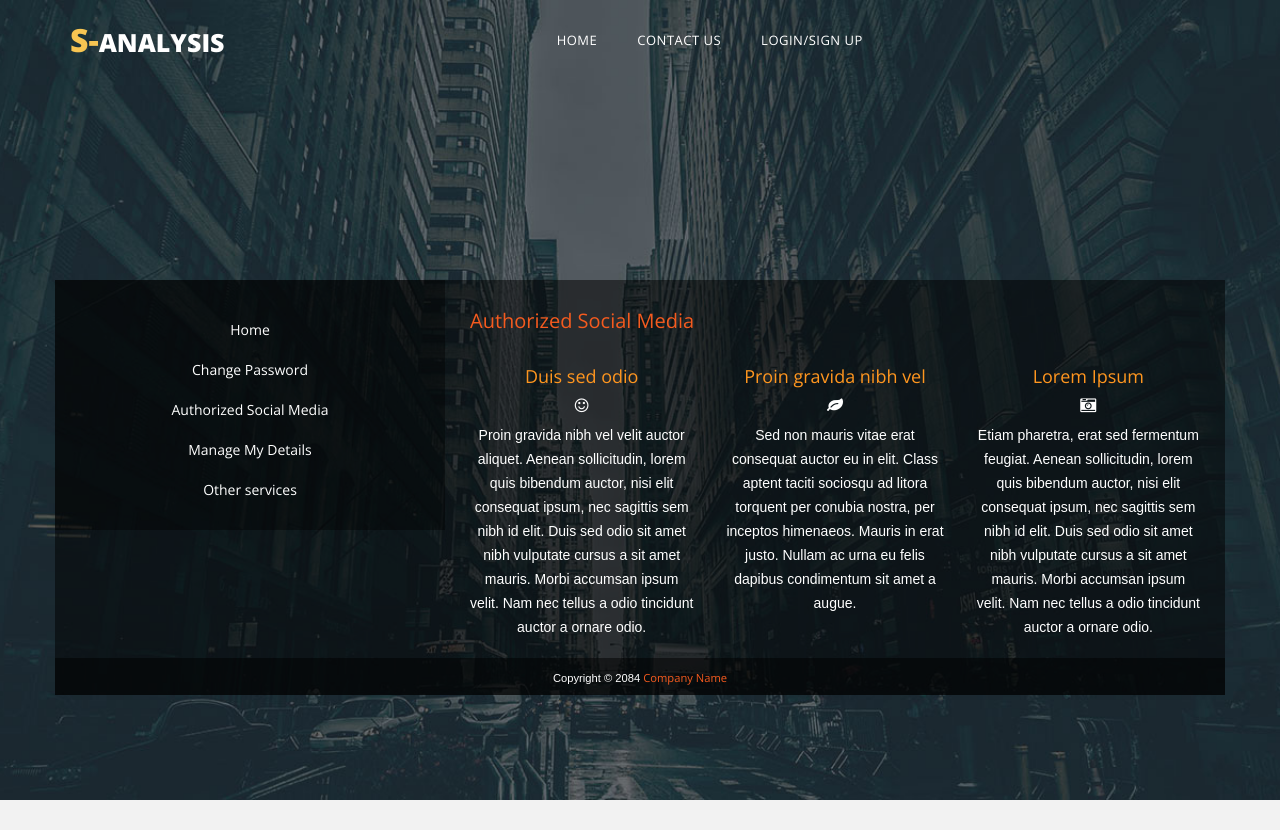
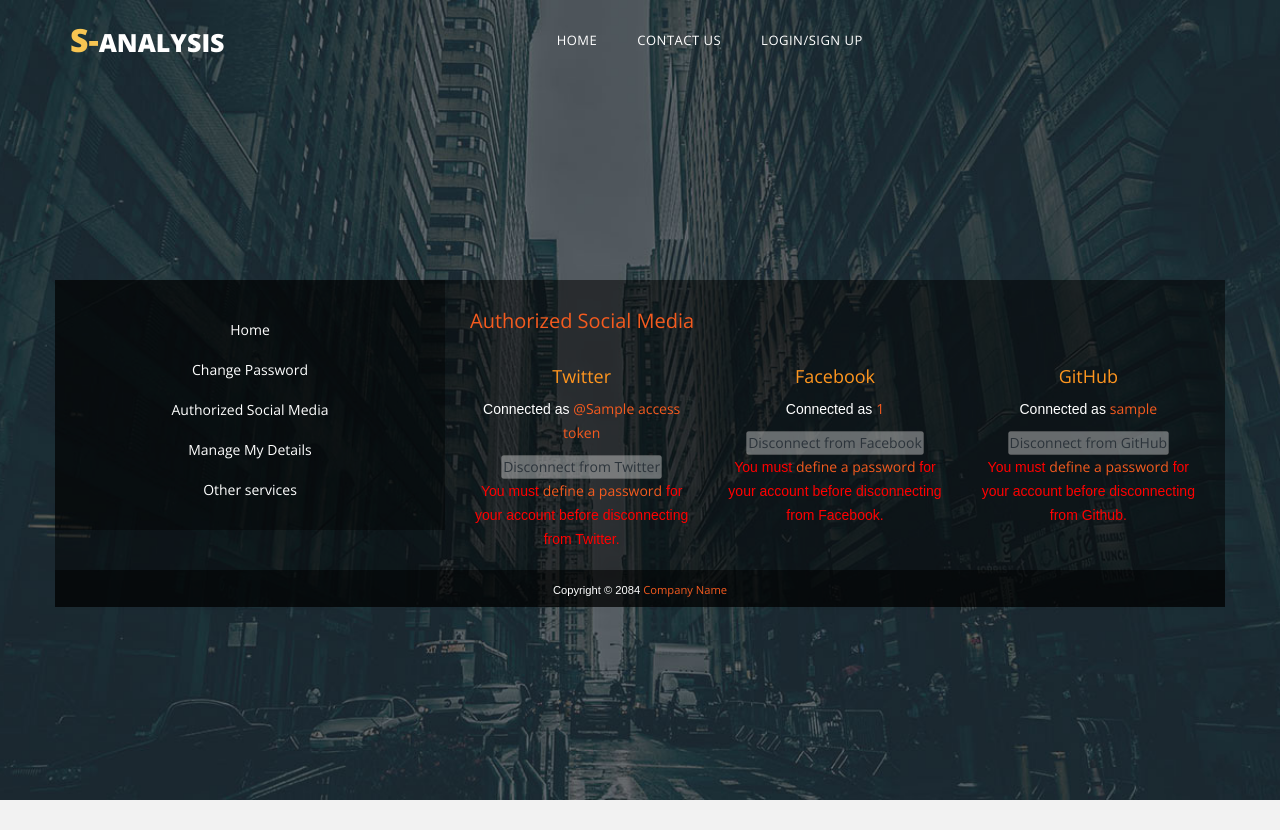
Before and after one commit to wendyzyw/CapstoneProject, a Django app: template mysite/templates/Manage3_social.html in a window 1280 px wide. Run offline with Django 3.2, Linux system fonts and the light colour scheme; the template is opened without the code that fills it: most values are stand-ins (such as "Sample title", 1, 10 or a date in 2020); parts of the project's set-up code (start-up, migrations or seed data) failed here and were passed over; some libraries are stand-ins or nearby versions.

Commit message:
Major update

```diff
--- a/mysite/socialtracker/urls.py
+++ b/mysite/socialtracker/urls.py
@@ -10,8 +10,9 @@ urlpatterns = [
     # path('dataview', views.dataview, name='dataview'),
     path('account', views.account, name='account'),
     path('manage1', views.manage1, name='manage1'),
-    path('manage2', views.manage2, name='manage2'),
-    path('manage3', views.manage3, name='manage3'),
+    path('manage2', views.manage2, name='manage2'),  # change password
+    path('manage3', views.manage3, name='manage3'),  # social account management
+    path('manage3/password/', views.password, name='password'),  # add password if log in from social media
     path('signup', views.register, name='signup'),
     # url(r'^twitter_logout/?$', views.twitter_logout, name="twitter_logout"),
     path('twitter_logout/', views.twitter_logout, name="twitter_logout"),
--- a/mysite/templates/Manage3_social.html
+++ b/mysite/templates/Manage3_social.html
@@ -12,19 +12,55 @@
 
 <article class="row">
 	<div class="col col-md-4">
-		<h4>Duis sed odio</h4>
-		<p class="text-center"><i class="fa fa-smile-o fa-5x"></i></p>
-		<p>Proin gravida nibh vel velit auctor aliquet. Aenean sollicitudin, lorem quis bibendum auctor, nisi elit consequat ipsum, nec sagittis sem nibh id elit. Duis sed odio sit amet nibh vulputate cursus a sit amet mauris. Morbi accumsan ipsum velit. Nam nec tellus a odio tincidunt auctor a ornare odio.</p>
+		<h4>Twitter</h4>
+		{% if twitter_login %}
+			<p>Connected as <a href="https://twitter.com/{{ twitter_login.extra_data.access_token.screen_name }}/" target="_blank">@{{ twitter_login.extra_data.access_token.screen_name }}</a></p>
+			{% if can_disconnect %}
+				<form method="post" action="{% url 'social:disconnect' 'twitter' %}">
+					{% csrf_token %}
+					<button type="submit">Disconnect from Twitter</button>
+				</form>
+			{% else %}
+				<button type="button" disabled>Disconnect from Twitter</button>
+				<p style="color: red">You must <a href="{% url 'password' %}">define a password</a> for your account before disconnecting from Twitter.</p>
+			{% endif %}
+	  	{% else %}
+			<a href="{% url 'social:begin' 'twitter' %}">Connect to Twitter</a>
+	  	{% endif %}
 	</div>
 	<div class="col col-md-4">
-		<h4>Proin gravida nibh vel</h4>
-		<p class="text-center"><i class="fa fa-leaf fa-5x"></i></p>
-		<p>Sed non  mauris vitae erat consequat auctor eu in elit. Class aptent taciti sociosqu ad litora torquent per conubia nostra, per inceptos himenaeos. Mauris in erat justo. Nullam ac urna eu felis dapibus condimentum sit amet a augue.</p>
+		<h4>Facebook</h4>
+		{% if facebook_login %}
+			<p>Connected as <a href="https://facebook.com/{{ facebook_login.extra_data.id }}/" target="_blank">{{ facebook_login.extra_data.id }}</a></p>
+			{% if can_disconnect %}
+				<form method="post" action="{% url 'social:disconnect' 'facebook' %}">
+					{% csrf_token %}
+					<button type="submit">Disconnect from Facebook</button>
+				</form>
+			{% else %}
+				<button type="button" disabled>Disconnect from Facebook</button>
+				<p style="color: red">You must <a href="{% url 'password' %}">define a password</a> for your account before disconnecting from Facebook.</p>
+			{% endif %}
+		{% else %}
+			<a href="{% url 'social:begin' 'facebook' %}">Connect to Facebook</a>
+		{% endif %}
 	</div>
 	<div class="col col-md-4">
-		<h4>Lorem Ipsum</h4>
-		<p class="text-center"><i class="fa fa-camera-retro fa-5x"></i></p>
-		<p>Etiam pharetra, erat sed fermentum feugiat. Aenean sollicitudin, lorem quis bibendum auctor, nisi elit consequat ipsum, nec sagittis sem nibh id elit. Duis sed odio sit amet nibh vulputate cursus a sit amet mauris. Morbi accumsan ipsum velit. Nam nec tellus a odio tincidunt auctor a ornare odio.</p>
+		<h4>GitHub</h4>
+		{% if github_login %}
+		<p>Connected as <a href="https://github.com/{{ github_login.extra_data.login }}/" target="_blank">{{ github_login.extra_data.login }}</a></p>
+			{% if can_disconnect %}
+				<form method="post" action="{% url 'social:disconnect' 'github' %}">
+					{% csrf_token %}
+					<button type="submit">Disconnect from GitHub</button>
+				</form>
+			{% else %}
+				<button type="button" disabled>Disconnect from GitHub</button>
+				<p style="color: red">You must <a href="{% url 'password' %}">define a password</a> for your account before disconnecting from Github.</p>
+			{% endif %}
+		{% else %}
+			<a href="{% url 'social:begin' 'github' %}">Connect to GitHub</a>
+		{% endif %}
 	</div>
 </article>
 {% endblock %}
--- a/mysite/templates/account-home.html
+++ b/mysite/templates/account-home.html
@@ -6,7 +6,7 @@
 			<div class="row">
 				<div class="col col-md-12">
 
-					<h2>Welcome {{ request.session.username }}!</h2>
+					<h2>Welcome {{ request.session.username }} {{ user.username }}!</h2>
 
 					<!-- <div class="flexslider"> -->
 					  <!-- <ul class="slides"> -->
--- a/mysite/templates/base.html
+++ b/mysite/templates/base.html
@@ -60,7 +60,7 @@
 								<a class="scroll-link" href={% url 'account' %}>My Account</a>
 							</li>
 							<li>
-							<a class="scroll-link" href={% url 'radarChart' %}>My Analysis</a>
+
 							</li>
 							<li>
 								<a class="scroll-link" href={% url 'twitter_logout' %}>Log out</a>
--- a/mysite/templates/login.html
+++ b/mysite/templates/login.html
@@ -51,13 +51,13 @@ http://www.templatemo.com/preview/templatemo_418_form_pack
             <div class="Hou-demonstration text-align-center">
                 <label class="">You can also log in with your social media account.</label>
                 <div class="other-sign-in">
-                    <a class="btn btn-block btn-social btn-facebook margin-bottom-15">
+                    <a class="btn btn-block btn-social btn-facebook margin-bottom-15" href="{% url 'social:begin' 'facebook' %}">
                         <i class="fa fa-facebook"></i> Log in with Facebook
                     </a>
                     <a class="btn btn-block btn-social btn-twitter margin-bottom-15" href="{% url 'social:begin' 'twitter' %}">
                         <i class="fa fa-twitter"></i> Log in with Twitter
                     </a>
-                    <a class="btn btn-block btn-social btn-reddit margin-bottom-15">
+                    <a class="btn btn-block btn-social btn-reddit margin-bottom-15" href="{% url 'social:begin' 'github' %}">
                         <i class="fa fa-reddit"></i> Log in with Reddit
                     </a>
                     <a class="btn btn-block btn-social btn-tumblr margin-bottom-15">
--- a/mysite/templates/signup.html
+++ b/mysite/templates/signup.html
@@ -80,13 +80,13 @@ http://www.templatemo.com/preview/templatemo_418_form_pack
 				 <div class="Hou-demonstration text-align-center">
 					 <label class="">You can also sign up with your social media account.</label>
 					 <div class="other-sign-in">
-						 <a class="btn btn-block btn-social btn-facebook margin-bottom-15">
+						 <a class="btn btn-block btn-social btn-facebook margin-bottom-15" href="{% url 'social:begin' 'facebook' %}">
 							 <i class="fa fa-facebook"></i> Sign up with Facebook
 						 </a>
-						 <a class="btn btn-block btn-social btn-twitter margin-bottom-15">
+						 <a class="btn btn-block btn-social btn-twitter margin-bottom-15" href="{% url 'social:begin' 'twitter' %}">
 							 <i class="fa fa-twitter"></i> Sign up with Twitter
 						 </a>
-						 <a class="btn btn-block btn-social btn-reddit margin-bottom-15">
+						 <a class="btn btn-block btn-social btn-reddit margin-bottom-15" href="{% url 'social:begin' 'github' %}">
 							 <i class="fa fa-reddit"></i> Sign up with Reddit
 						 </a>
 						 <a class="btn btn-block btn-social btn-tumblr margin-bottom-15">
```
Also changed, not shown: mysite/mysite/settings.py (+9 -2 lines), mysite/socialtracker/models.py (+31 -9 lines), mysite/socialtracker/views.py (+75 -13 lines), mysite/templates/password.html (added, +15 -0 lines), mysite/db.sqlite3, mysite/socialtracker/migrations/0002_auto_20180501_0528.py (added), mysite/socialtracker/migrations/0003_auto_20180502_0114.py (added), mysite/socialtracker/migrations/0004_githubprofile.py (added), 1 other file.
